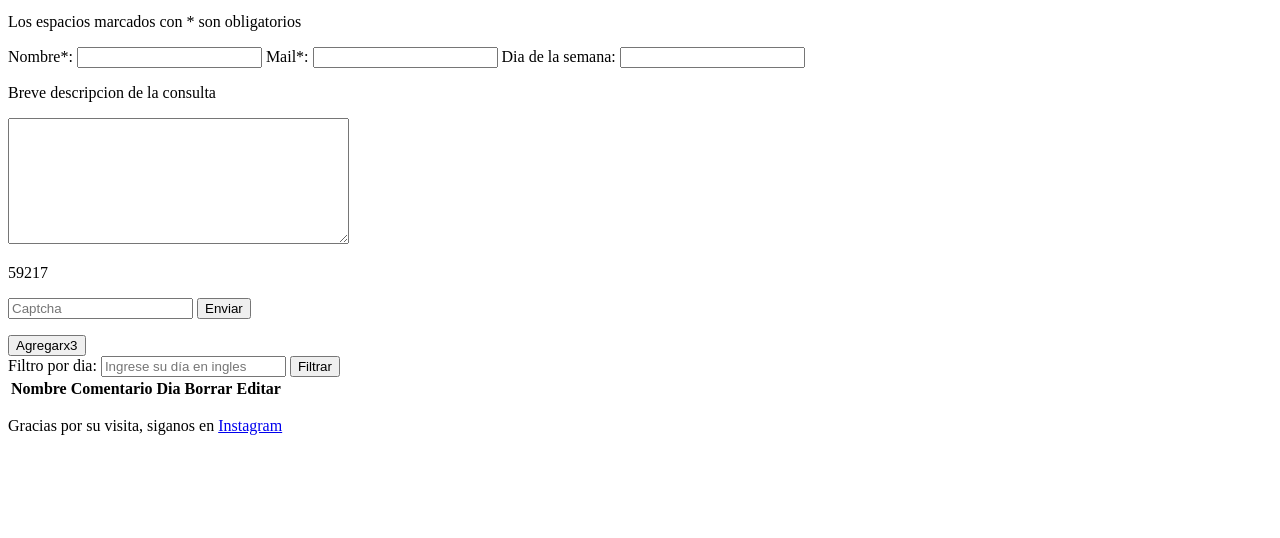
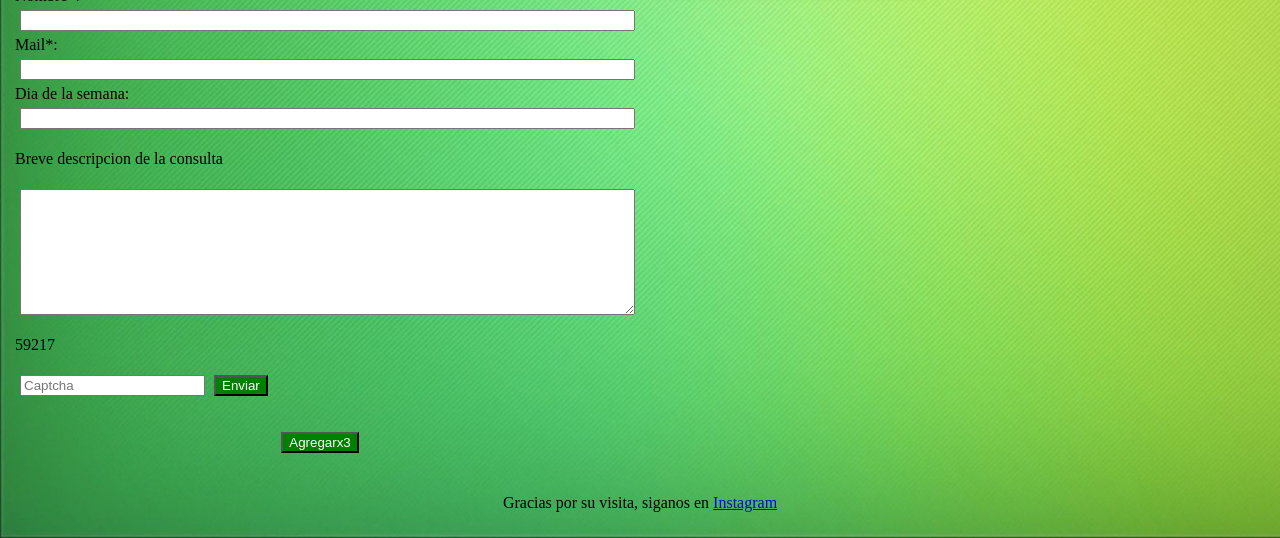
Before and after one commit to nicolas-muda/TPE1, a plain HTML site: page html/contacto.html in a window 1280 px wide. Shown: the part 348-886 px from the top of the page. Before the commit the page ends 800 px from the top, so only its background shows below. Drawn offline with Linux system fonts and the light colour scheme; no server answers; a script that the page names is missing.

Commit message:
Arreglo del linkeado de estilos en contacto y estudio

```diff
--- a/html/contacto.html
+++ b/html/contacto.html
@@ -5,7 +5,7 @@
     <meta http-equiv="X-UA-Compatible" content="IE=edge">
     <meta name="viewport" content="width=device-width, initial-scale=1.0">
     <title>Estudio Vis</title>
-    <link rel="stylesheet" href="../css/estilo.css">
+    <link rel="stylesheet" href="../css/style.css">
 </head>
 <body>
     <div class="contacto">
```
Also changed, not shown: html/estudio.html (+1 -1 lines).
